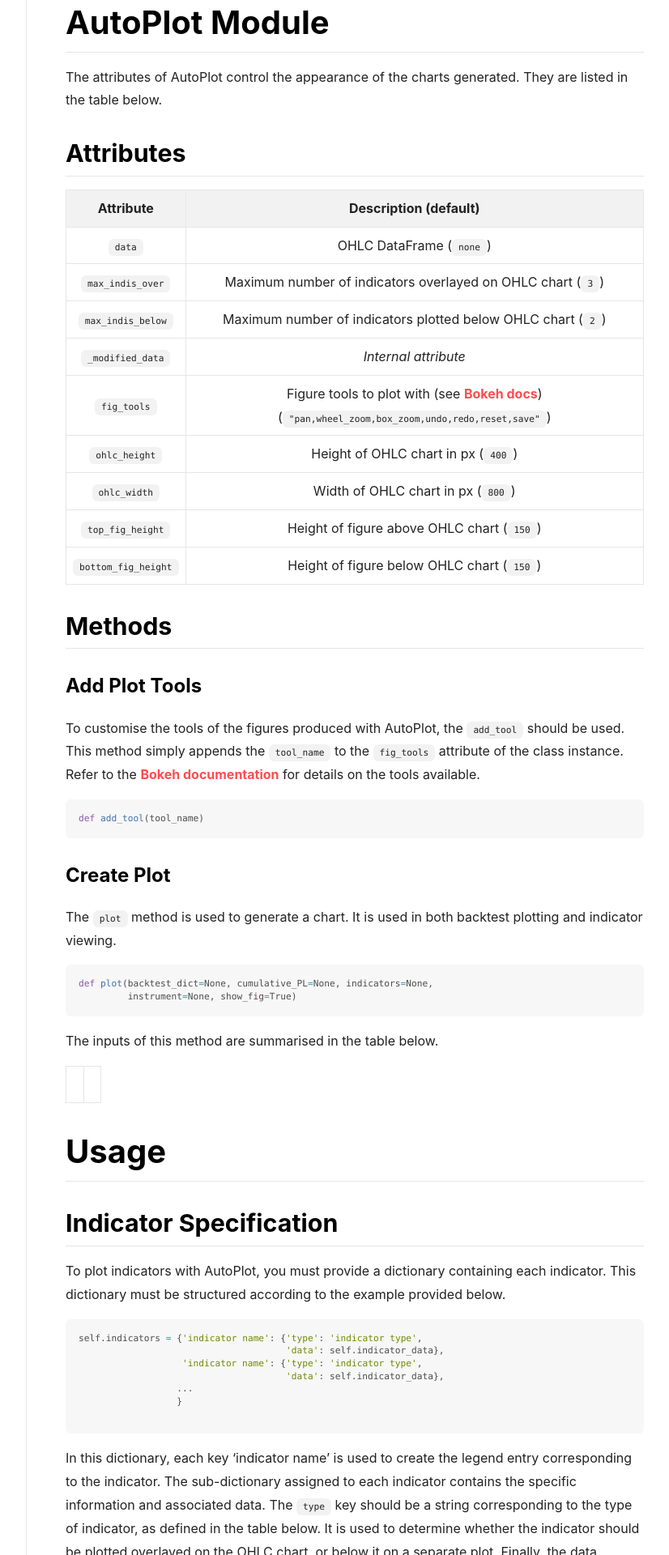
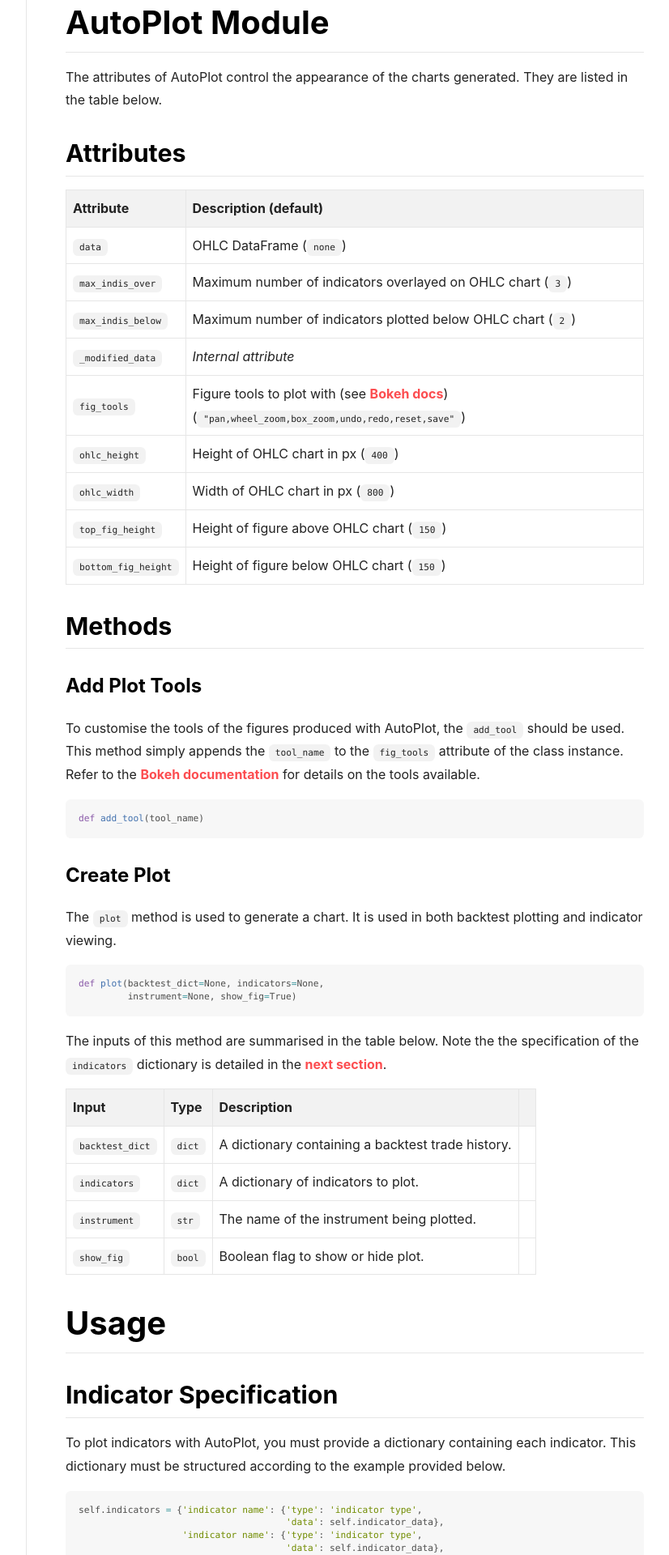
Before and after one commit to kieran-mackle/AutoTrader, a Jekyll site: the page built from content/_documentation/1.3-autoplot.md, in a window 1280 px wide. Shown: the part 776-2696 px from the top of the page at 81% size, without its empty margins (217-1043 px from the left). Built offline with Jekyll 4.4.1, drawn with Linux system fonts in a browser that asks for light colours; nearby versions of some CDN libraries.

Commit message:
docs: plot documentation

````diff
--- a/content/_documentation/1.3-autoplot.md
+++ b/content/_documentation/1.3-autoplot.md
@@ -37,8 +37,8 @@ The attributes of AutoPlot control the appearance of the charts generated. They
 
 ## Attributes
 
-| Attribute     | Description  (default)                         |
-| :-----------: | :-----------------------------------: |
+| Attribute     | Description  (default)  |
+| :----------- | :----------------------------------- |
 | `data` | OHLC DataFrame (`none`) |
 | `max_indis_over` | Maximum number of indicators overlayed on OHLC chart (`3`) |
 |`max_indis_below`| Maximum number of indicators plotted below OHLC chart (`2`) |
@@ -68,13 +68,19 @@ def add_tool(tool_name)
 The `plot` method is used to generate a chart. It is used in both backtest plotting and indicator viewing.
 
 ```py
-def plot(backtest_dict=None, cumulative_PL=None, indicators=None,
+def plot(backtest_dict=None, indicators=None,
          instrument=None, show_fig=True)
 ```
 
-The inputs of this method are summarised in the table below.
+The inputs of this method are summarised in the table below. Note the the specification of the `indicators` dictionary
+is detailed in the [next section](#indicator-specification).
 
-|||
+|Input|Type|Description|
+|:----|:----|:----------|
+|`backtest_dict`| `dict` | A dictionary containing a backtest trade history. |
+|`indicators`| `dict` | A dictionary of indicators to plot. |
+|`instrument`| `str` | The name of the instrument being plotted. |
+|`show_fig`| `bool` | Boolean flag to show or hide plot.| |
 
 
 
````
